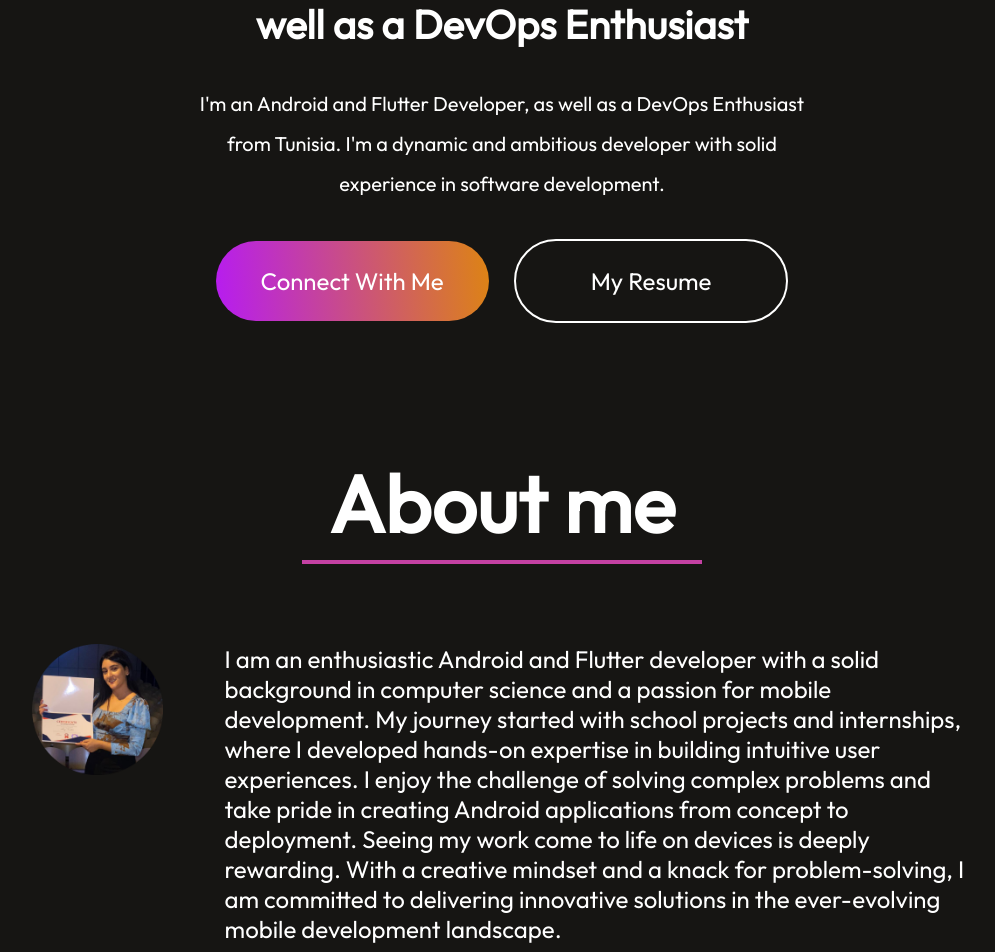
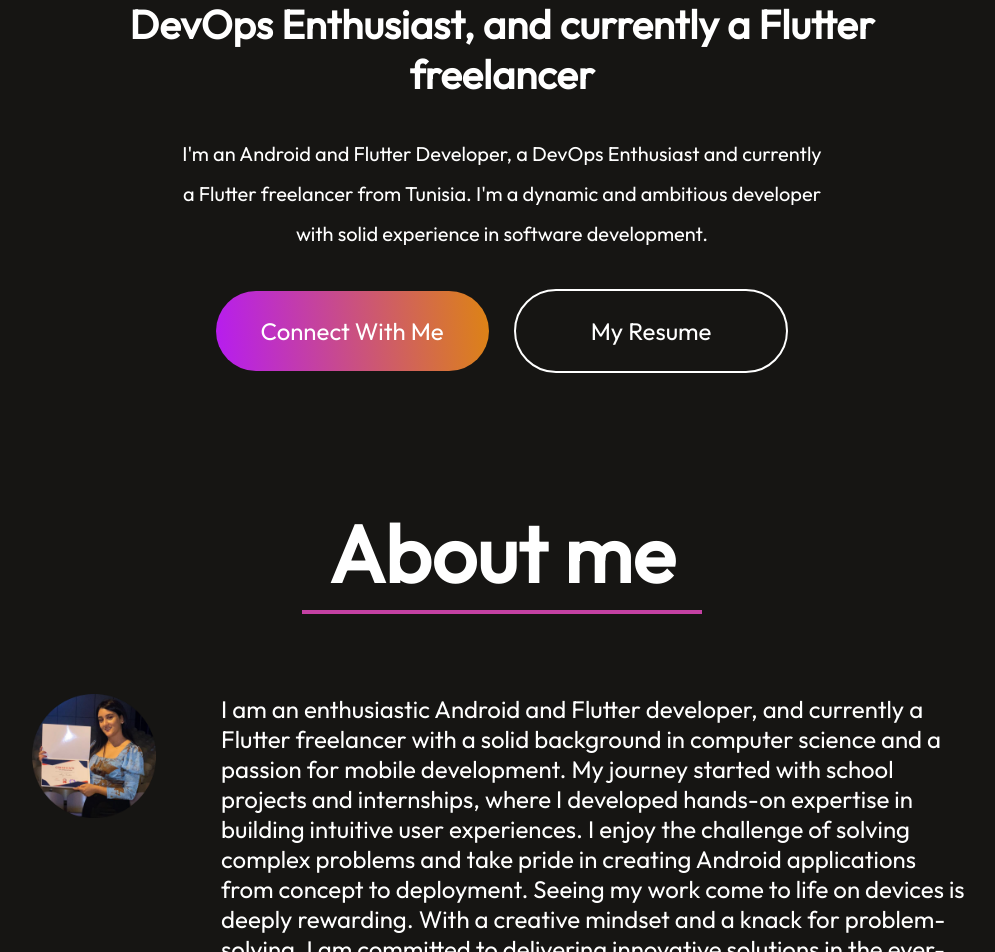
Before and after one commit to arij45/PortfolioWebSite, a React (Vite) app: page / in a window 1280 px wide. Shown: the part 360-1312 px from the top of the page, without its empty margins (138-1133 px from the left). Built offline with nearby package versions, Linux system fonts and the light colour scheme.

Commit message:
new commit

```diff
--- a/src/Components/About/About.jsx
+++ b/src/Components/About/About.jsx
@@ -13,7 +13,7 @@ const About = () => {
         </div>
         <div className="about-right">
             <div className="about-para">
-            <p>I am an enthusiastic Android and Flutter developer with a solid background in computer science and a passion for mobile development. My journey started with school projects and internships, where I developed hands-on expertise in building intuitive user experiences. I enjoy the challenge of solving complex problems and take pride in creating Android applications from concept to deployment. Seeing my work come to life on devices is deeply rewarding. With a creative mindset and a knack for problem-solving, I am committed to delivering innovative solutions in the ever-evolving mobile development landscape. </p>
+            <p>I am an enthusiastic Android and Flutter developer, and currently a Flutter freelancer with a solid background in computer science and a passion for mobile development. My journey started with school projects and internships, where I developed hands-on expertise in building intuitive user experiences. I enjoy the challenge of solving complex problems and take pride in creating Android applications from concept to deployment. Seeing my work come to life on devices is deeply rewarding. With a creative mindset and a knack for problem-solving, I am committed to delivering innovative solutions in the ever-evolving mobile development landscape. </p>
             </div>
             <div className="about-skills">
                 <div className="about-skill">
--- a/src/Components/Contact/Contact.jsx
+++ b/src/Components/Contact/Contact.jsx
@@ -32,7 +32,7 @@ const Contact = () => {
     <div className="contact-section">
         <div className="contact-left">
             <h1>Let's talk</h1>
-            <p>I'm currently avaliable to take on new projects, so feel free to send me a message about anything that you want me to work on. You can contact anytime.</p>
+            <p>I'm currently avaliable for a work position, so feel free to send me a message about anything that you want me to work on. You can contact anytime.</p>
             <div className='contact-details'>
                 <div className='contact-detail'>
                 <span className="material-icons contact-detail-image">mail</span>
--- a/src/Components/Footer/Footer.jsx
+++ b/src/Components/Footer/Footer.jsx
@@ -7,7 +7,7 @@ const Footer = () => {
         <div className='footer-top'>
     <div className='footer-top-left'>
         <img src={footer_logo} alt=""/>
-        <p>I'm an Android and Flutter Developer, as well as a DevOps Enthusiast from Tunisia. I'm a dynamic and ambitious developer with solid experience in software development.</p>
+        <p>I'm an Android and Flutter Developer, a DevOps Enthusiast, and currently a Flutter freelancer from Tunisia. I'm a dynamic and ambitious developer with solid experience in software development.</p>
     </div>
     </div>
     <hr/>
--- a/src/Components/Hero/Hero.jsx
+++ b/src/Components/Hero/Hero.jsx
@@ -6,8 +6,8 @@ const Hero = () => {
   return (
     <div id='home' className='hero'>
         <img src={profile_img} alt=""/>
-        <h1><span>I'am Arij Kortas, </span>Android and Flutter Developer, as well as a DevOps Enthusiast</h1>
-        <p>I'm an Android and Flutter Developer, as well as a DevOps Enthusiast from Tunisia. I'm a dynamic and ambitious developer with solid experience in software development.</p>
+        <h1><span>I'am Arij Kortas, </span>Android and Flutter Developer, a DevOps Enthusiast, and currently a Flutter freelancer </h1>
+        <p>I'm an Android and Flutter Developer, a DevOps Enthusiast and currently a Flutter freelancer from Tunisia. I'm a dynamic and ambitious developer with solid experience in software development.</p>
         <div className='hero-action'>
             <div><AnchorLink className='hero-connect' href='#contact'>Connect With Me</AnchorLink></div>
             <div className="hero-resume">
```
